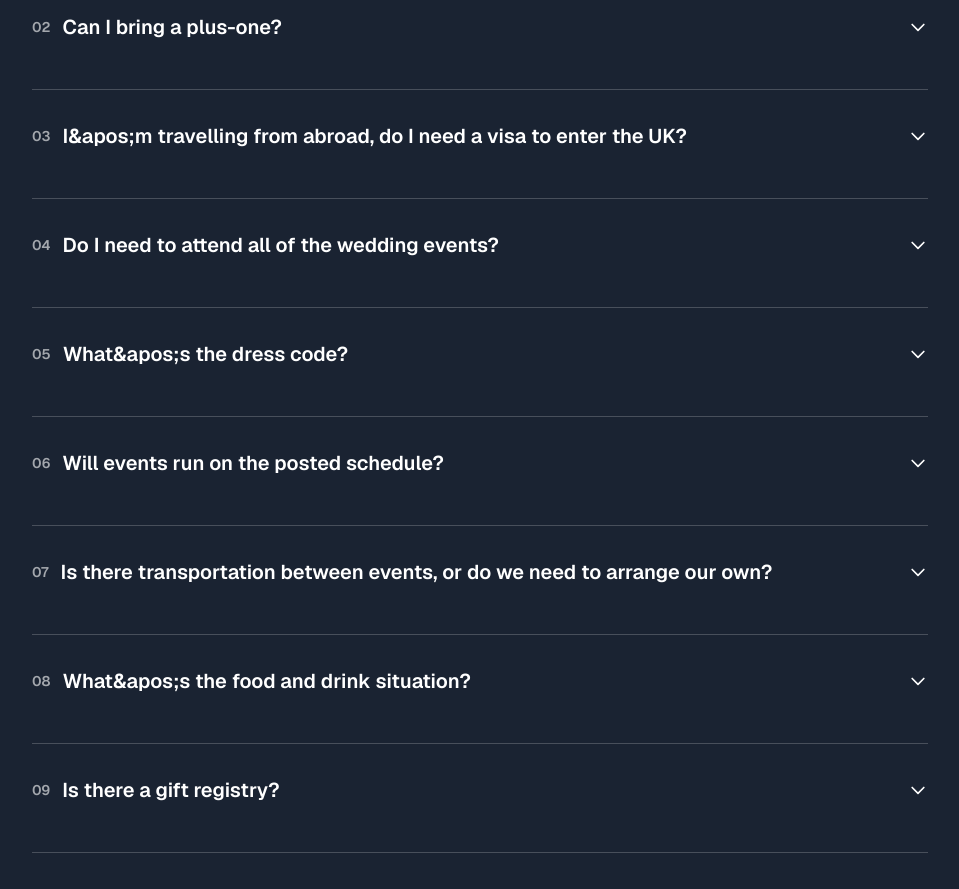
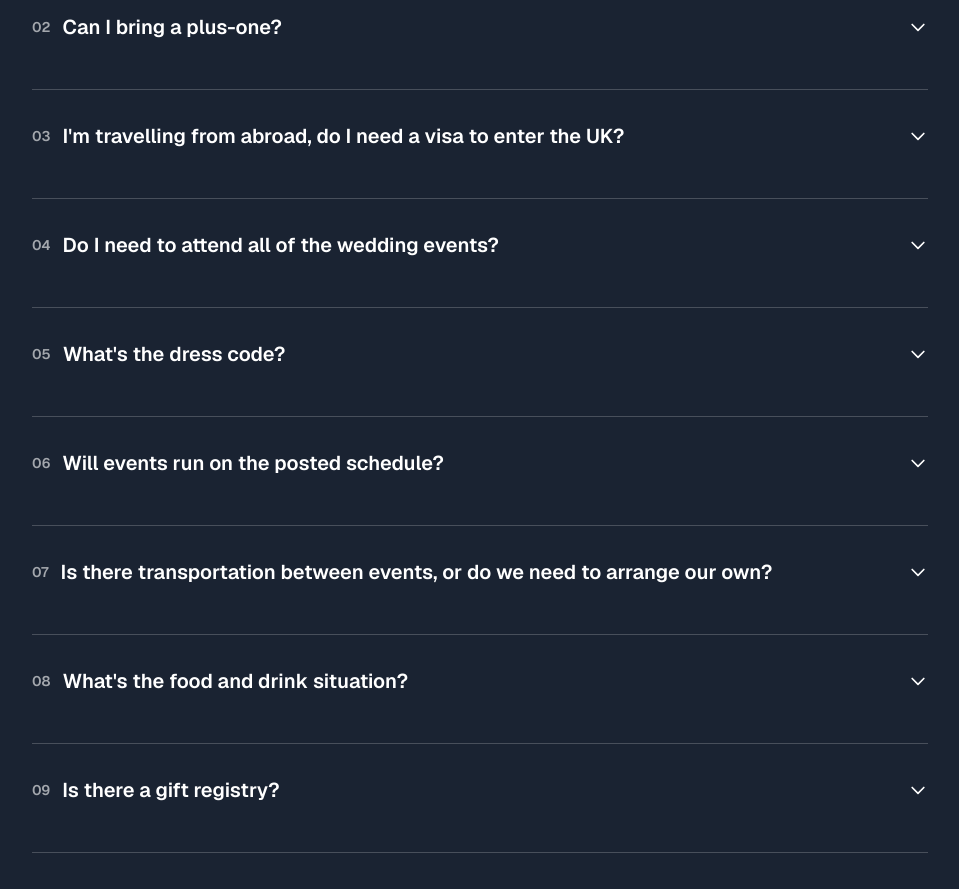
Before and after one commit to darylweir/wedding, a Next.js app: page /faq in a window 1280 px wide. Shown: the part 640-1529 px from the top of the page, without its empty margins (160-1119 px from the left). Built offline with nearby package versions, Linux system fonts and the light colour scheme; a web font is replaced by a local one.

Commit message:
Fix apostrophes on the FAQ page

```diff
--- a/app/faq/page.tsx
+++ b/app/faq/page.tsx
@@ -26,6 +26,7 @@ export default function FAQPage() {
       [index]: !prev[index],
     }));
   };
+  /* eslint-disable react/no-unescaped-entities -- FAQ answers use apostrophes; string answers need them for display */
   const faqs: Array<{
     number: string;
     question: string;
@@ -40,7 +41,7 @@ export default function FAQPage() {
             Yes, children are welcome to join us in celebrating our wedding. Just make sure to include them in the RSVP.
           </p>
           <p className="mt-4">
-            No on-site childcare will be organised during the event. We kindly ask that parents or guardians escort children out of the ceremony or reception if they become fussy or disruptive, so everyone can enjoy the moment. There&apos;s a play area on the grounds of the house for them to enjoy.
+            No on-site childcare will be organised during the event. We kindly ask that parents or guardians escort children out of the ceremony or reception if they become fussy or disruptive, so everyone can enjoy the moment. There's a play area on the grounds of the house for them to enjoy.
           </p>
           <p className="mt-4">
             Please note: the pool area at Logie is not monitored by a lifeguard, so please keep an eye on your children.
@@ -51,14 +52,14 @@ export default function FAQPage() {
     {
       number: "02",
       question: "Can I bring a plus-one?",
-      answer: "This will be indicated on your RSVP form. If you haven&apos;t been offered a plus-one and would like one, please send us an email.",
+      answer: "This will be indicated on your RSVP form. If you haven't been offered a plus-one and would like one, please send us an email.",
     },
     {
       number: "03",
-      question: "I&apos;m travelling from abroad, do I need a visa to enter the UK?",
+      question: "I'm travelling from abroad, do I need a visa to enter the UK?",
       answer: (
         <>
-          No, but if you&apos;re not a UK citizen you will need a{" "}
+          No, but if you're not a UK citizen you will need a{" "}
           <a
             href="https://www.gov.uk/eta"
             target="_blank"
@@ -78,22 +79,22 @@ export default function FAQPage() {
     },
     {
       number: "05",
-      question: "What&apos;s the dress code?",
+      question: "What's the dress code?",
       answer: (
         <>
           <ul className="list-disc list-inside space-y-2">
-            <li>For Friday&apos;s welcome dinner, smart casual.</li>
-            <li>For Saturday&apos;s events, cocktail. Kilts, fascinators, and all the usual Scottish wedding classics are encouraged.</li>
-            <li>For Sunday, just don&apos;t be naked.</li>
+            <li>For Friday's welcome dinner, smart casual.</li>
+            <li>For Saturday's events, cocktail. Kilts, fascinators, and all the usual Scottish wedding classics are encouraged.</li>
+            <li>For Sunday, just don't be naked.</li>
           </ul>
-          <p className="mt-4">No white dresses on any day please. If you&apos;d like to use the pool and/or hot tub during the weekend, please wear a swimsuit.</p>
+          <p className="mt-4">No white dresses on any day please. If you'd like to use the pool and/or hot tub during the weekend, please wear a swimsuit.</p>
         </>
       ),
     },
     {
       number: "06",
       question: "Will events run on the posted schedule?",
-      answer: "Yes. Our amazing wedding coordinator Gillian will do everything in her power to keep us on schedule. If you arrive late to the ceremony, we respectfully ask you to wait until it&apos;s over before joining us. We don&apos;t mind late joiners for other events during the weekend.",
+      answer: "Yes. Our amazing wedding coordinator Gillian will do everything in her power to keep us on schedule. If you arrive late to the ceremony, we respectfully ask you to wait until it's over before joining us. We don't mind late joiners for other events during the weekend.",
     },
     {
       number: "07",
@@ -102,7 +103,7 @@ export default function FAQPage() {
     },
     {
       number: "08",
-      question: "What&apos;s the food and drink situation?",
+      question: "What's the food and drink situation?",
       answer: (
         <>
           <p>
@@ -112,7 +113,7 @@ export default function FAQPage() {
             On Saturday, some drinks will be provided between the ceremony and reception, and wine will be served with dinner. There will be a cash bar at the reception.
           </p>
           <p className="mt-4">
-            On Friday and Sunday, we&apos;ll have some drinks available but you&apos;re more than welcome to bring your own.
+            On Friday and Sunday, we'll have some drinks available but you're more than welcome to bring your own.
           </p>
           <p className="mt-4">
             Please inform us of any allergies or dietary restrictions as part of your RSVP.
@@ -131,6 +132,7 @@ export default function FAQPage() {
       answer: "You're welcome to take photos or videos during any of our events. On Saturday, please be mindful not to block any shots by our official photographer and videographer. After the event, we'll create an online album to share photos.",
     },
   ];
+  /* eslint-enable react/no-unescaped-entities */
 
   return (
     <div className="min-h-screen bg-[#1a2332]">
```
